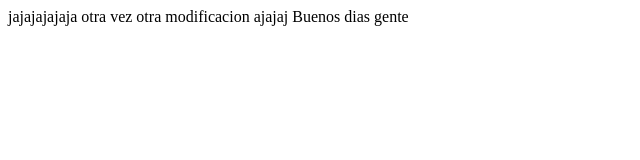
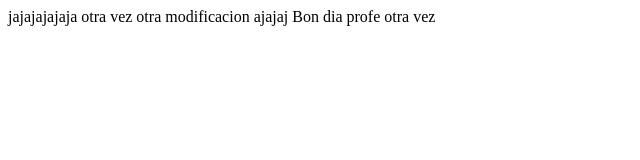
Before and after one commit to joanamaria6897-art/Projecte1, a plain HTML site: page index.html in a window 1280 px wide. Shown: the full height of the page, 0-640 px from the left. Drawn offline with Linux system fonts and the light colour scheme.

Commit message:
No lo guarde

```diff
--- a/index.html
+++ b/index.html
@@ -8,6 +8,6 @@
 <body>
     jajajajajaja otra vez
     otra modificacion ajajaj
-    Buenos dias gente
+    Bon dia profe otra vez
 </body>
 </html>
```
